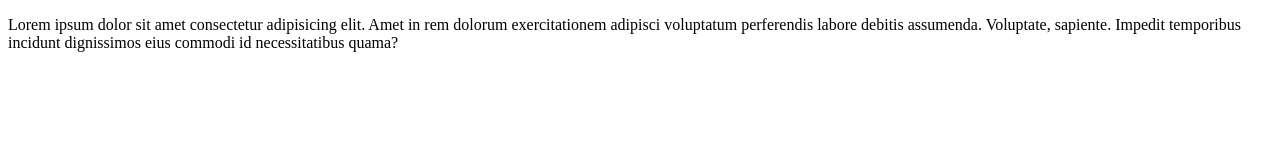
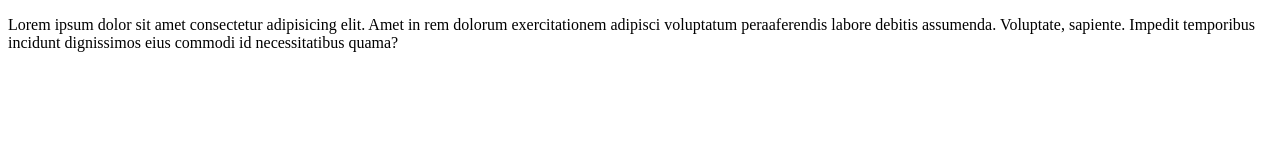
Before and after one commit to xjakxx/new_repo-1, a plain HTML site: page index.html in a window 1280 px wide. Drawn offline with Linux system fonts and the light colour scheme.

Commit message:
Update index.html

```diff
--- a/index.html
+++ b/index.html
@@ -9,7 +9,7 @@
   <body>
     <p>
       Lorem ipsum dolor sit amet consectetur adipisicing elit. Amet in rem
-      dolorum exercitationem adipisci voluptatum perferendis labore debitis
+      dolorum exercitationem adipisci voluptatum peraaferendis labore debitis
       assumenda. Voluptate, sapiente. Impedit temporibus incidunt dignissimos
       eius commodi id necessitatibus quama?
     </p>
```
